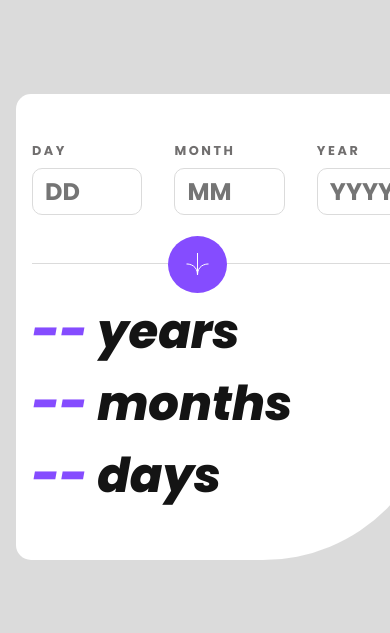
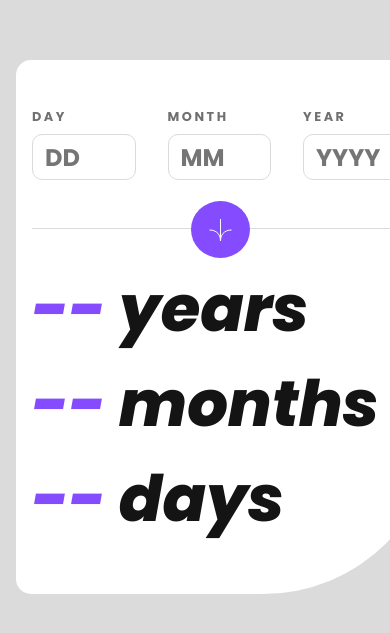
Before and after one commit to TomasPereira-Dev/frontendMentor-Challenge5, a plain HTML site: page index.html in a window 390 px wide. Shown: the part 127-760 px from the top of the page. Drawn offline with Linux system fonts and the light colour scheme.

Commit message:
fixed positioning of the button in the mobile version

```diff
--- a/style.css
+++ b/style.css
@@ -104,7 +104,7 @@ button:hover{
     }
 
     .input-container{
-        width: 48%;
+        width: 45%;
     }
 
     input{
@@ -117,6 +117,7 @@ button:hover{
         align-items: center;
         bottom: -25%;
         right: 50%;
+        margin-right: -23px;
         padding: .5em;
         border-radius: 50%;
     }
@@ -126,7 +127,12 @@ button:hover{
     }
 
     .results-container{
-        font-size: 3em;
-        overflow: hidden;
+        font-size: 4.5em;
     }
 }
+
+@media(max-width: 425px){
+    .results-container{
+        font-size: 4em;
+    }
+}
```
